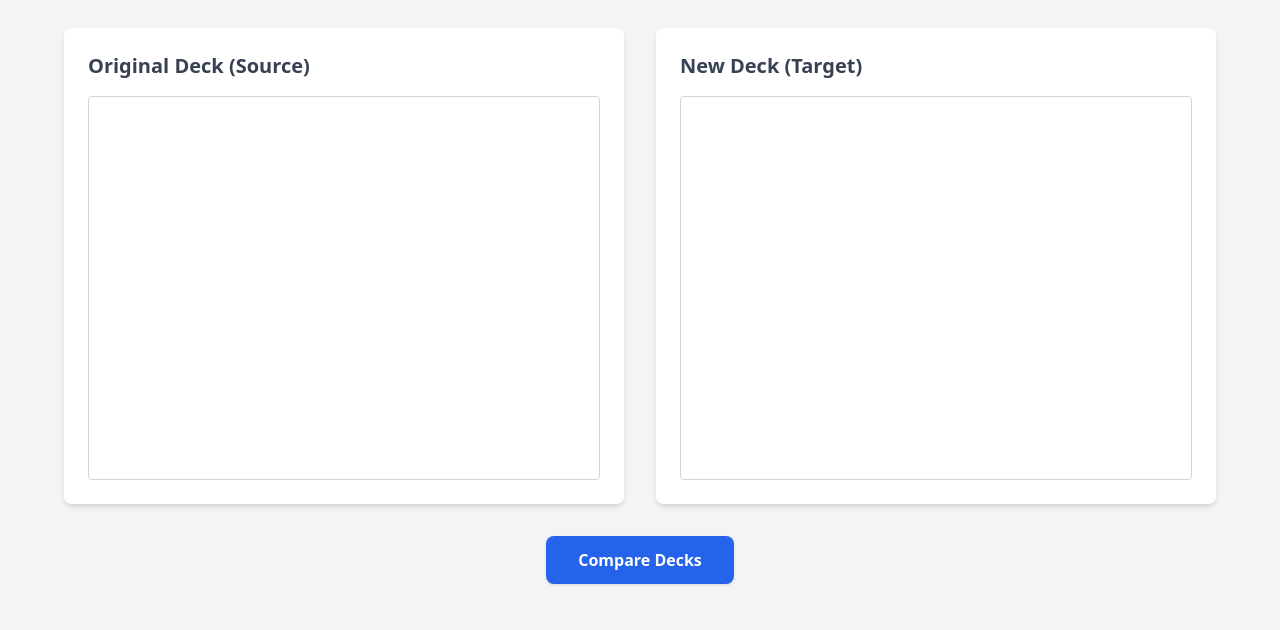
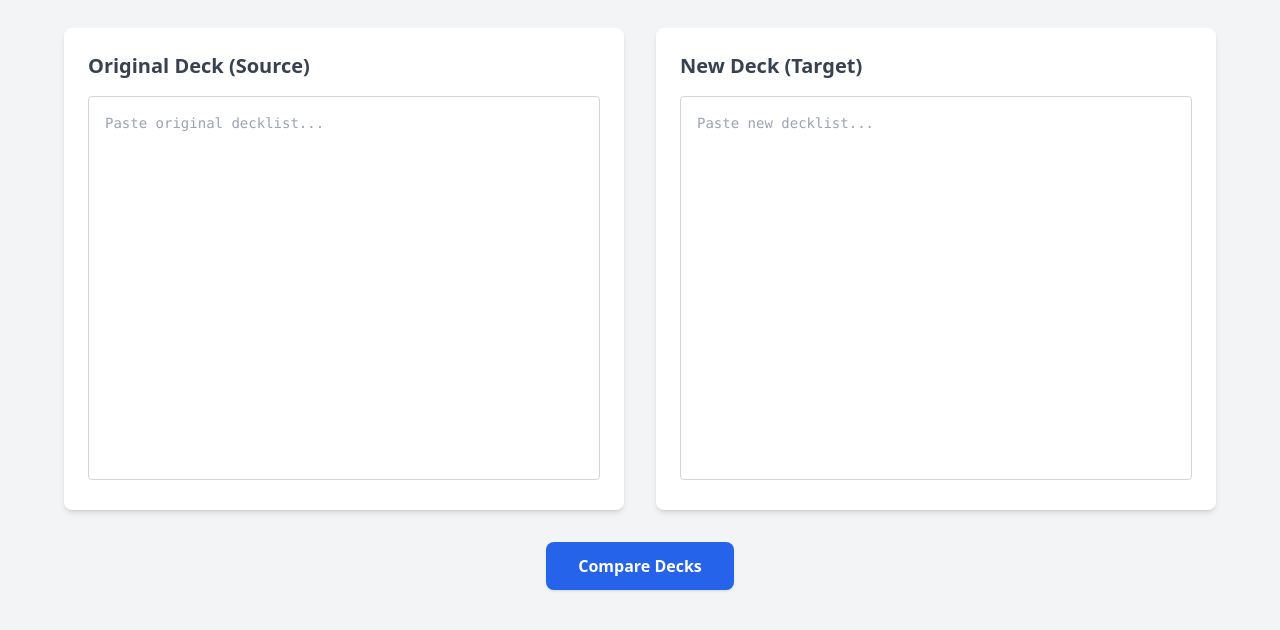
Before and after one commit to di3go-sona/mtg-diff, a plain HTML site: page index.html in a window 1280 px wide. Shown: the part 72-702 px from the top of the page. Drawn offline with nearby package versions, Linux system fonts and the light colour scheme.

Commit message:
refactor: replace contenteditable divs with textareas for deck input and add live preview functionality

```diff
--- a/index.html
+++ b/index.html
@@ -41,17 +41,17 @@
             <!-- Source Deck -->
             <div class="bg-white p-6 rounded-lg shadow-md">
                 <h2 class="text-xl font-semibold mb-4 text-gray-700">Original Deck (Source)</h2>
-                <div id="deck1" contenteditable="true"
-                     class="deck-input w-full h-96 p-4 border border-gray-300 rounded font-mono text-sm focus:ring-2 focus:ring-blue-500 focus:border-transparent outline-none"
-                     onblur="formatDeck(this)" onpaste="handlePaste(event)"></div>
+                <textarea id="deck1" class="w-full h-96 p-4 border border-gray-300 rounded font-mono text-sm resize-none focus:ring-2 focus:ring-blue-500 focus:border-transparent placeholder-gray-400"
+                    placeholder="Paste original decklist..." oninput="updatePreview('deck1', 'preview1')"></textarea>
+                <div id="preview1" class="mt-4 p-4 border border-gray-200 rounded bg-gray-50 h-64 overflow-y-auto font-mono text-sm empty:hidden"></div>
             </div>
 
             <!-- Target Deck -->
             <div class="bg-white p-6 rounded-lg shadow-md">
                 <h2 class="text-xl font-semibold mb-4 text-gray-700">New Deck (Target)</h2>
-                <div id="deck2" contenteditable="true"
-                     class="deck-input w-full h-96 p-4 border border-gray-300 rounded font-mono text-sm focus:ring-2 focus:ring-blue-500 focus:border-transparent outline-none"
-                     onblur="formatDeck(this)" onpaste="handlePaste(event)"></div>
+                <textarea id="deck2" class="w-full h-96 p-4 border border-gray-300 rounded font-mono text-sm resize-none focus:ring-2 focus:ring-blue-500 focus:border-transparent placeholder-gray-400"
+                    placeholder="Paste new decklist..." oninput="updatePreview('deck2', 'preview2')"></textarea>
+                <div id="preview2" class="mt-4 p-4 border border-gray-200 rounded bg-gray-50 h-64 overflow-y-auto font-mono text-sm empty:hidden"></div>
             </div>
         </div>
 
@@ -85,35 +85,42 @@
     </div>
 
     <script>
-        function handlePaste(e) {
-            e.preventDefault();
-            const text = (e.originalEvent || e).clipboardData.getData('text/plain');
-            document.execCommand('insertText', false, text);
-        }
+        function updatePreview(inputId, previewId) {
+            const input = document.getElementById(inputId);
+            const preview = document.getElementById(previewId);
+            const text = input.value;
 
-        function formatDeck(element) {
-            const text = element.innerText;
-            if (!text.trim()) return;
+            if (!text.trim()) {
+                preview.innerHTML = '';
+                preview.classList.add('hidden');
+                return;
+            }
+
+            preview.classList.remove('hidden');
 
             const lines = text.split('\n');
             const formattedHTML = lines.map(line => {
+                line = line.trim();
                 const match = line.match(/^(\d+)\s+(.+?)(?:\s+\(|$)/);
                 if (match) {
                      const name = match[2];
                      const safeName = name.replace(/"/g, '&quot;');
-                     const escapedName = name.replace(/[.*+?^${}()|[\]\\]/g, '\\$&');
-                     const lineContent = line.replace(new RegExp(`^(\\d+\\s+)(${escapedName})`),
-                        `$1<span class="card-hover text-blue-600 font-medium" data-name="${safeName}">$2</span>`);
-                     return `<div>${lineContent}</div>`;
+
+                     // Simply reconstruct the line with the linked name
+                     // Using regex match parts to rebuild clean string
+                     return `<div>${match[1]} <span class="card-hover text-blue-600 font-medium" data-name="${safeName}">${name}</span> ${line.substring(match[0].length).trim() ? '...' : ''}</div>`;
                 }
-                if (line.trim().toUpperCase().startsWith('SIDEBOARD:')) {
+
+                if (line.toUpperCase().startsWith('SIDEBOARD:')) {
                     return `<div class="font-bold text-gray-500 mt-2">${line}</div>`;
                 }
-                if (!line.trim()) return '<div><br></div>';
-                return `<div>${line}</div>`;
+
+                // For other lines, just print them if they have content
+                if (line) return `<div>${line}</div>`;
+                return '';
             }).join('');
 
-            element.innerHTML = formattedHTML;
+            preview.innerHTML = formattedHTML;
         }
 
         function parseDeck(text) {
@@ -176,8 +183,12 @@
         }
 
         function calculateDiff() {
-            const deck1Text = document.getElementById('deck1').innerText;
-            const deck2Text = document.getElementById('deck2').innerText;
+            const deck1Text = document.getElementById('deck1').value;
+            const deck2Text = document.getElementById('deck2').value;
+
+            // Ensure previews are up to date
+            updatePreview('deck1', 'preview1');
+            updatePreview('deck2', 'preview2');
 
             const d1 = parseDeck(deck1Text);
             const d2 = parseDeck(deck2Text);
```
